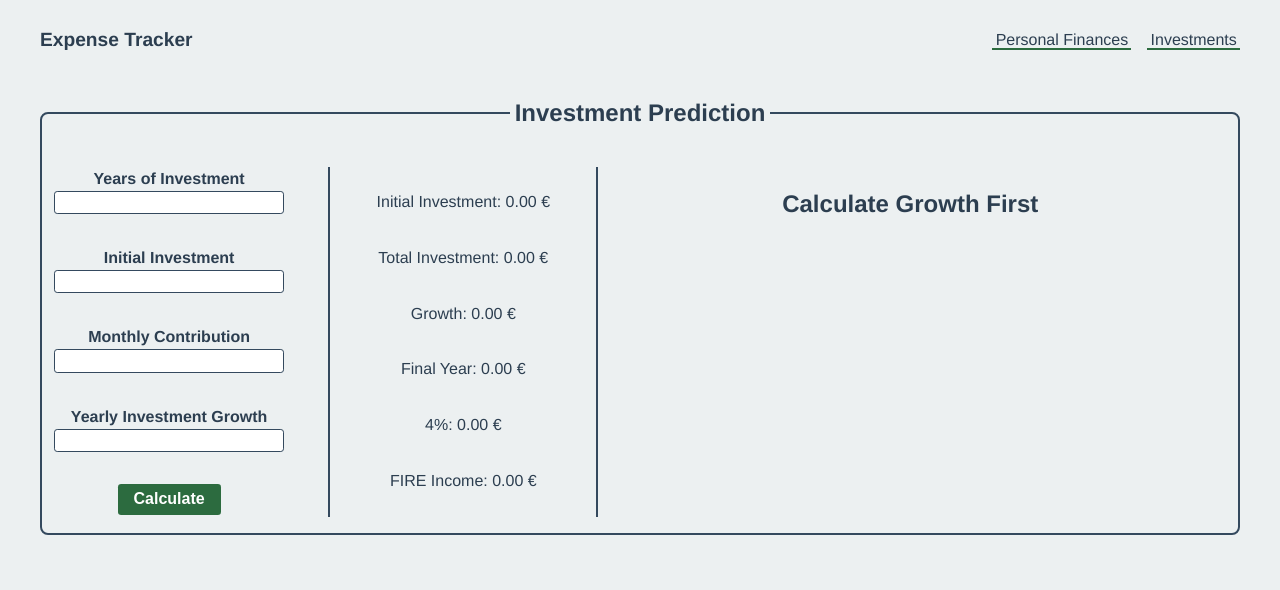
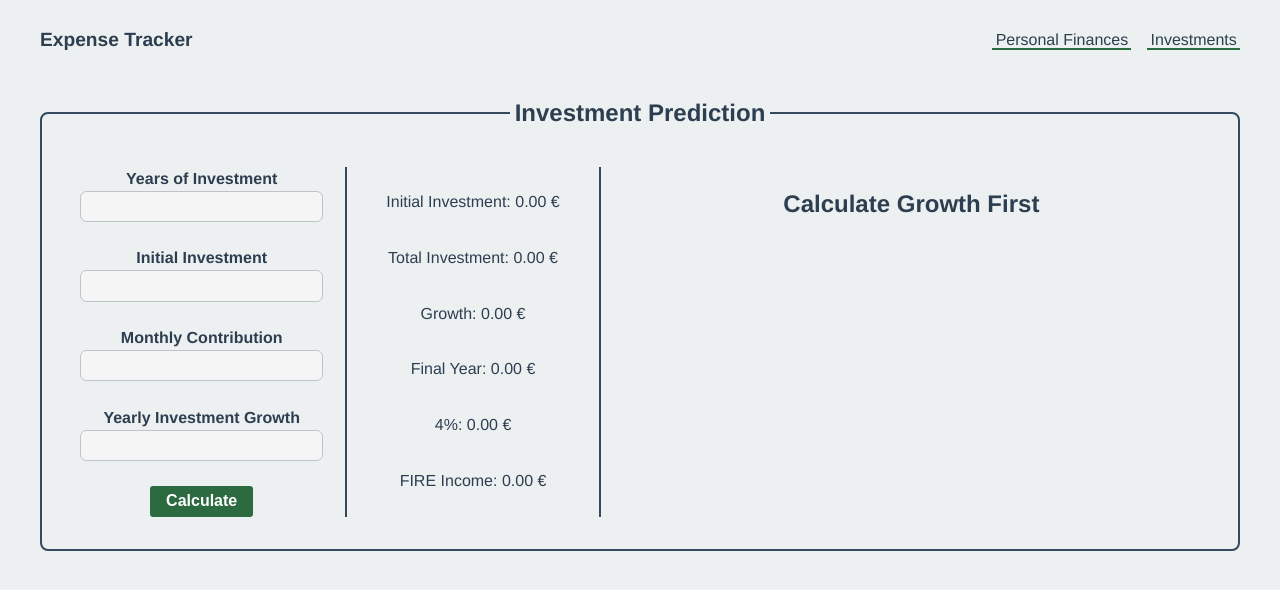
Before and after one commit to andrebarros7201/expense-tracker, a React (Vite) app: page /investments in a window 1280 px wide. Shown: the top 590 px of the page. Built offline with nearby package versions, Linux system fonts and the light colour scheme.

Commit message:
fix investment layout

```diff
--- a/src/components/investmentPrediction/components/investmentPredictionForm/investmentPredictionForm.module.scss
+++ b/src/components/investmentPrediction/components/investmentPredictionForm/investmentPredictionForm.module.scss
@@ -5,29 +5,51 @@
   display: flex;
   flex-direction: column;
   flex-wrap: nowrap;
-  gap: 2rem;
-  justify-content: flex-start;
+  gap: 1rem;
+  justify-content: space-between;
   align-items: center;
-  padding-bottom: 1rem;
-  padding-right: 3rem;
 }
 
 .form__field {
-  width: 100%;
+  width: 90%;
   display: flex;
   flex-flow: column nowrap;
   align-items: center;
+  box-sizing: border-box;
 }
 
 .form__label {
   font-weight: bold;
+  width: 100%;
 }
 
 .form__input {
   width: 100%;
-  padding: 0.2rem;
-  border: 1px solid $color-border-dark;
-  border-radius: 0.2rem;
+  border: 1px solid $color-border-light;
+  padding: 0.35rem;
+  border-radius: 0.4rem;
+  text-align: center;
+  font-size: 1rem;
+  color: $color-text-primary;
+  background-color: $color-neutral-light;
+  transition:
+    border-color 0.3s ease,
+    box-shadow 0.3s ease;
+
+  &:focus {
+    border-color: $color-primary; // Highlight border color on focus
+    box-shadow: 0 0 5px rgba($color-primary, 0.3); // Soft shadow on focus
+    outline: none; // Remove default outline for custom styling
+  }
+
+  &:hover {
+    border-color: $color-border-dark; // Darker border on hover for better feedback
+  }
+
+  &::placeholder {
+    color: $color-text-secondary; // Subtle color for placeholder text
+    font-style: italic;
+  }
 }
 
 .form__button {
--- a/src/components/investmentPrediction/investmentPrediction.module.scss
+++ b/src/components/investmentPrediction/investmentPrediction.module.scss
@@ -22,6 +22,8 @@
   width: 100%;
   padding: 1rem;
   display: grid;
+  gap: 1rem;
   grid-template-columns: 1.3fr 1.3fr 3fr;
   grid-template-rows: 350px auto;
+  box-sizing: border-box;
 }
```
